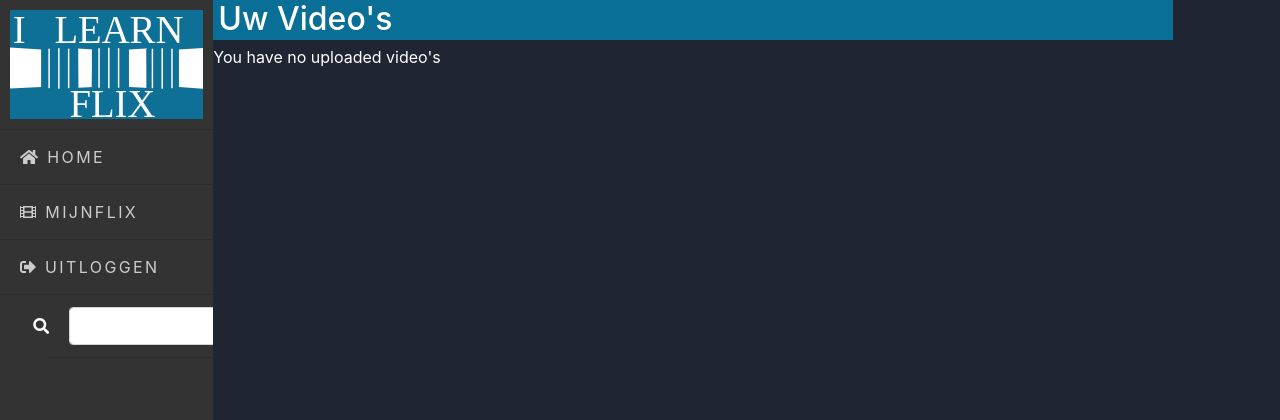
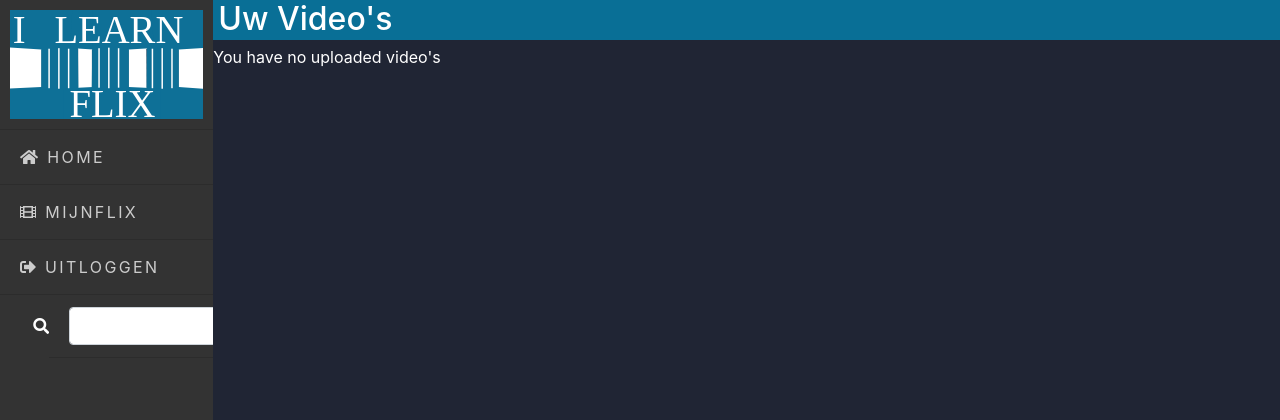
Before and after one commit to StudentNiels/Project-web-app, a PHP site: page /videobeheer.php in a window 1280 px wide. Shown: the top 420 px of the page. Run offline with PHP 8.4, Linux system fonts and the light colour scheme; the visitor is signed in with stand-in values (Sample User, id 1); data that the repository does not hold is empty; some libraries are stand-ins or nearby versions.

Commit message:
css fix voor bootstrap zooi

```diff
--- a/index.php
+++ b/index.php
@@ -24,7 +24,7 @@
         ?>
         <div class="container-fluid">
             <div class="row d-flex d-md-block flex-nowrap wrapper">
-                <div class="col-md-9 col-sm-10 col-xs-11 float-left col-1 pl-0 pr-0">
+                <div class="col-md-10 col-sm-10 col-xs-11 float-left col-1 pl-0 pr-0">
                     <div class="videos">
                         <div class="vak">
                             <?php
--- a/search.php
+++ b/search.php
@@ -25,12 +25,12 @@
         ?>
         <div class="container-fluid">
             <div class="row d-flex d-md-block flex-nowrap wrapper">
-                <div class="col-md-9 col-sm-10 col-xs-11 float-left col-1 pl-0 pr-0">
+                <div class="col-md-10 col-sm-10 col-xs-11 float-left col-1 pl-0 pr-0">
                     <div class="videos">
                         <div class="vak">
                             <?php
                             mysqli_report(MYSQLI_REPORT_ERROR | MYSQLI_REPORT_STRICT);
-                            if (isset($_POST['search'])) {
+                            if (!empty($_POST['searchstr'])) {
                                 $searchstr = htmlentities($_POST['searchstr']);
                                 $searchArray = explode(" ", $searchstr);
                                 $query = "";
--- a/videobeheer.php
+++ b/videobeheer.php
@@ -24,7 +24,7 @@
         ?>
         <div class="container-fluid">
             <div class="row d-flex d-md-block flex-nowrap wrapper">
-                <div class="col-md-9 col-sm-10 col-xs-11 float-left col-1 pl-0 pr-0">
+                <div class="col-md-10 col-sm-10 col-xs-11 float-left col-1 pl-0 pr-0">
                     <div class="videos">
                         <div class="vak">
                             <?php
--- a/videolijst.php
+++ b/videolijst.php
@@ -24,7 +24,7 @@
         ?>
         <div class="container-fluid">
             <div class="row d-flex d-md-block flex-nowrap wrapper">
-                <div class="col-md-9 col-sm-10 col-xs-11 float-left col-1 pl-0 pr-0">
+                <div class="col-md-10 col-sm-10 col-xs-11 float-left col-1 pl-0 pr-0">
                     <div class="videos">
                         <div class="vak">
                             <?php
```
